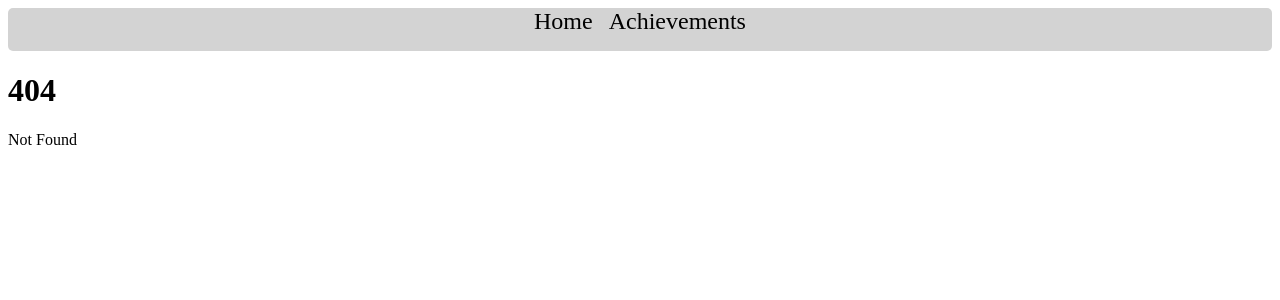
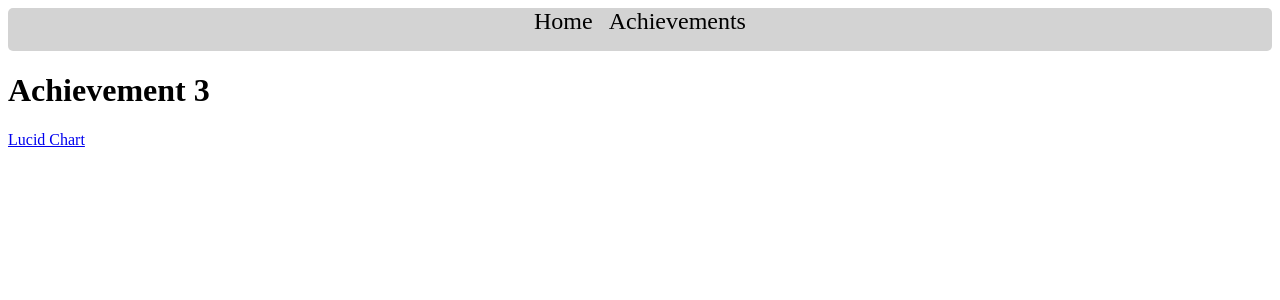
Before and after one commit to Kaleb-cpu/Api-and-Supabase, a SvelteKit app: page /achievements/a3-lucidChart in a window 1280 px wide. Before the commit this address had no page. Shown: the top 300 px of the page. Built offline with nearby package versions, Linux system fonts and the light colour scheme.

Commit message:
a3 added

```diff
--- /dev/null
+++ b/src/routes/achievements/a3-lucidChart/+page.svelte
@@ -0,0 +1,2 @@
+<h1>Achievement 3</h1>
+<p><a href="https://lucid.app/lucidchart/5439d981-e69c-4336-95b1-6e5816df0624/edit?beaconFlowId=08E8816ABA04C205&page=0_0&invitationId=inv_f4c2fdc3-3329-48db-937f-644e7b65548b#">Lucid Chart</a></p>
```
